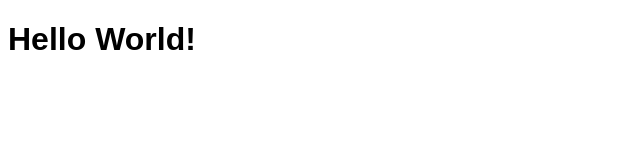
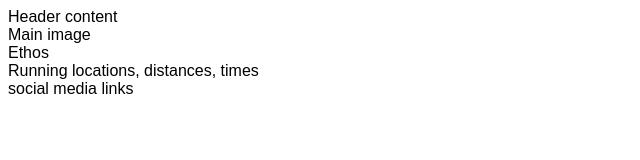
Before and after one commit to gordonbates/love_running-, a plain HTML site: page index.html in a window 1280 px wide. Shown: the whole page, without its empty margins (0-640 px from the left). Drawn offline with Linux system fonts and the light colour scheme.

Commit message:
Add core structure for the home page

```diff
--- a/index.html
+++ b/index.html
@@ -12,6 +12,18 @@
     <title>Love Running</title>
 </head>
 <body>
-    <h1>Hello World!</h1>
+    <header>Header content</header>
+    <section>
+        Main image
+    </section>
+    <section>
+        Ethos
+    </section>
+    <section>
+        Running locations, distances, times
+    </section>
+    <footer>
+        social media links
+    </footer>
 </body>
 </html>
```
